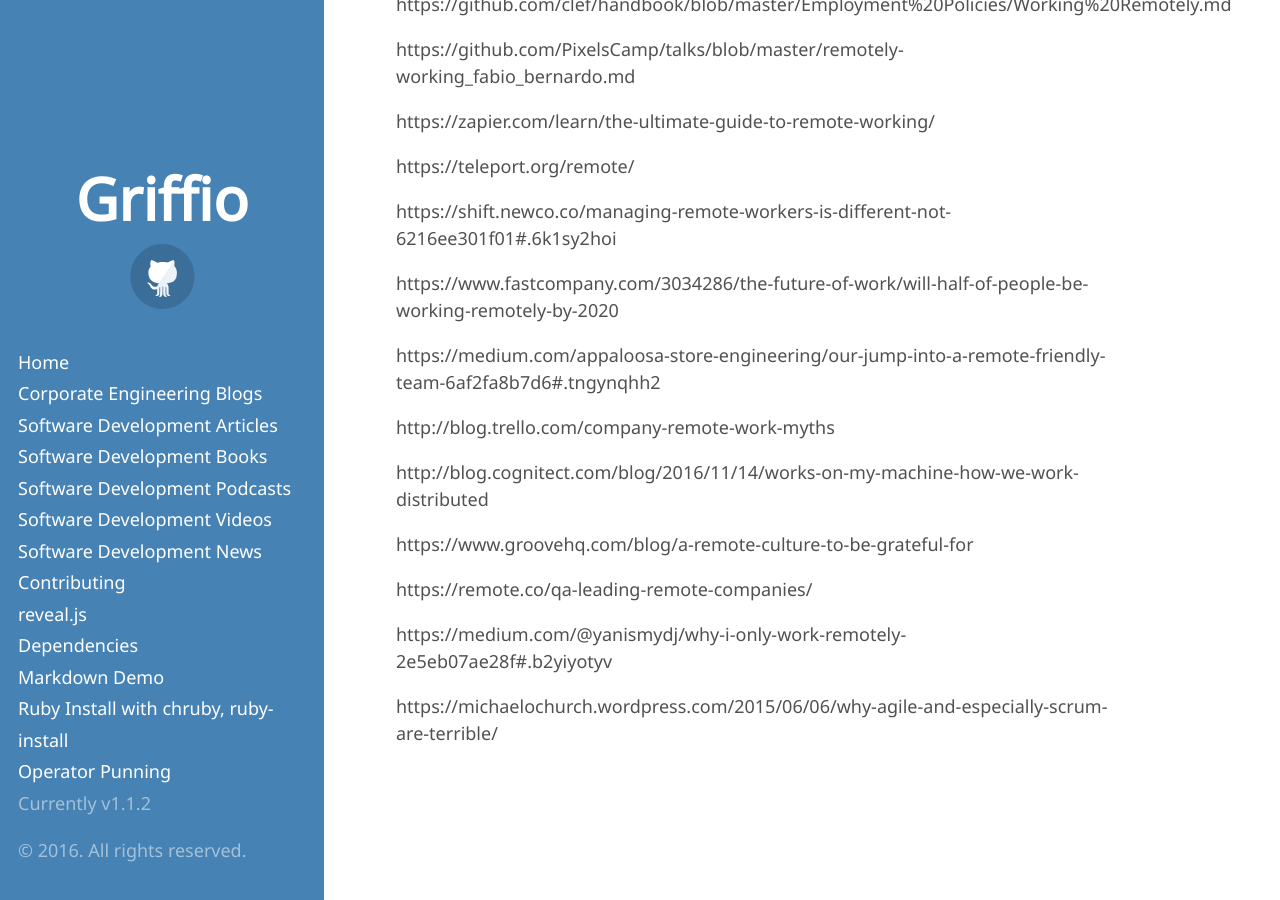
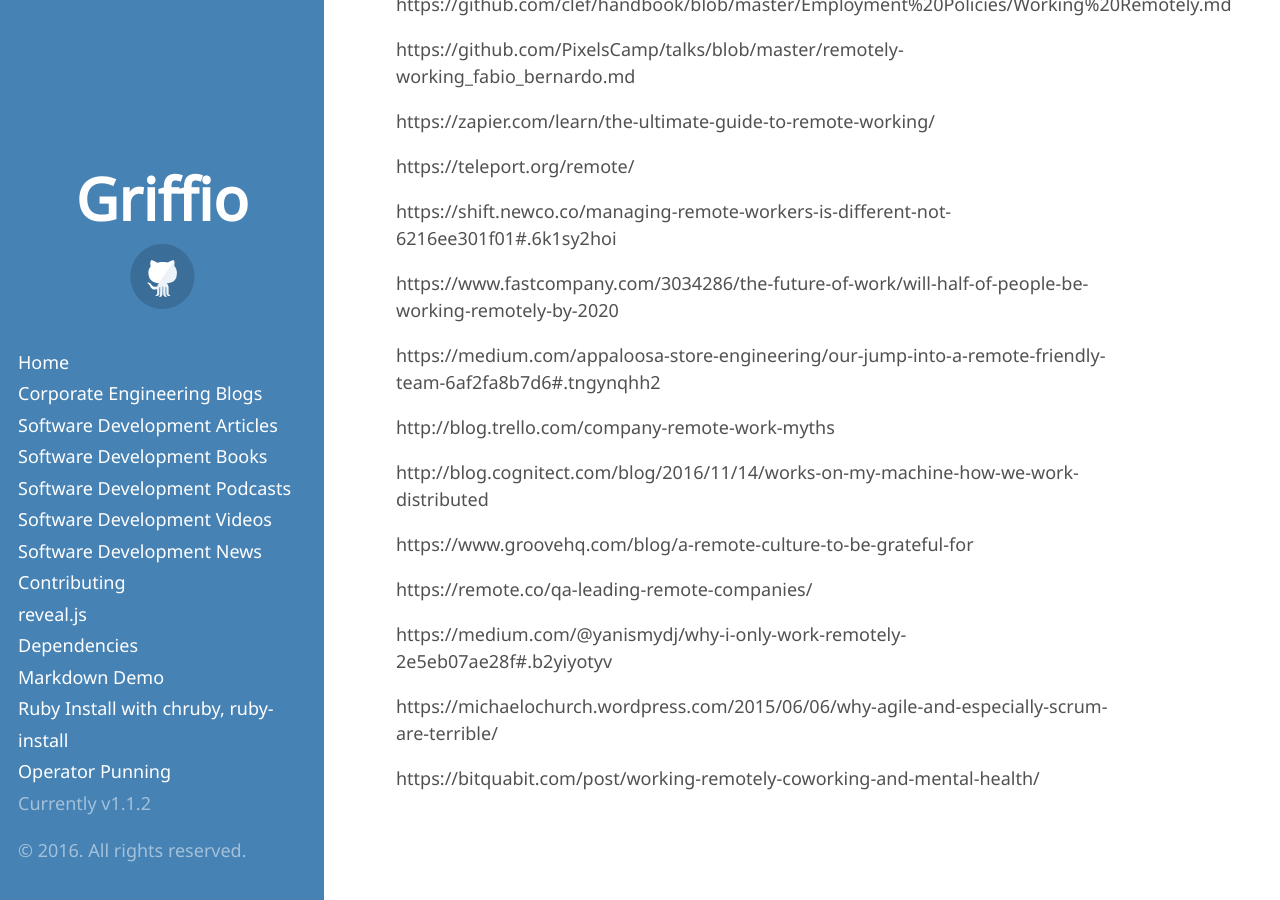
Before and after one commit to griffio/griffio.github.io, a Jekyll site: the page built from distributed_and_remote.md, in a window 1280 px wide and 900 px high, scrolled down 4563 px. Built offline with Jekyll 4.4.1, drawn with Linux system fonts in a browser that asks for light colours; some web fonts are replaced; our own code applies the rules of GitHub Pages for plain Markdown files; some of the changed lines change nothing that is shown.

Commit message:
Update distributed_and_remote.md

```diff
--- a/distributed_and_remote.md
+++ b/distributed_and_remote.md
@@ -199,3 +199,5 @@ https://remote.co/qa-leading-remote-companies/
 https://medium.com/@yanismydj/why-i-only-work-remotely-2e5eb07ae28f#.b2yiyotyv
 
 https://michaelochurch.wordpress.com/2015/06/06/why-agile-and-especially-scrum-are-terrible/
+
+https://bitquabit.com/post/working-remotely-coworking-and-mental-health/
```
